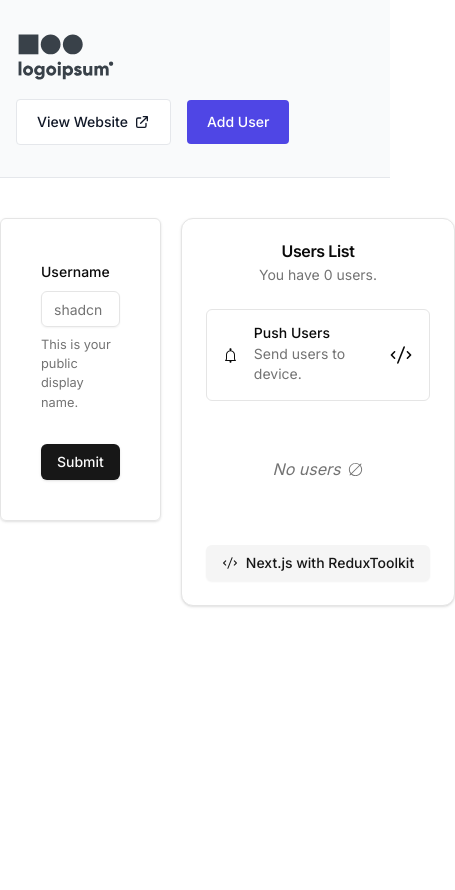
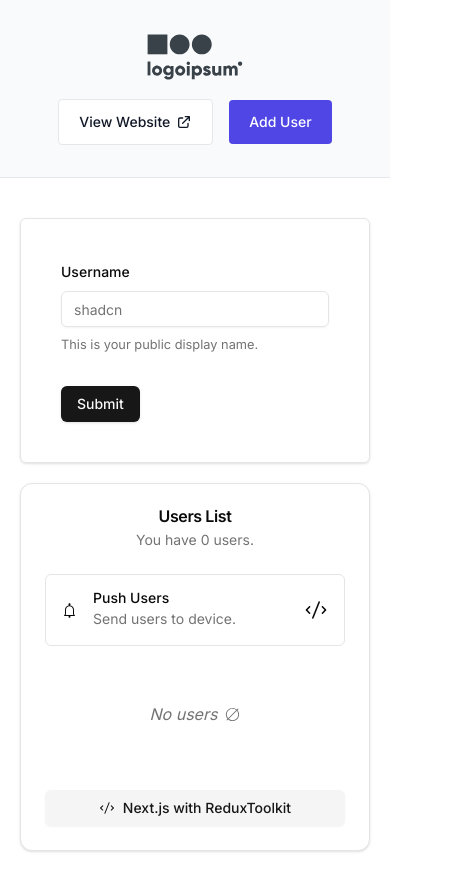
Before and after one commit to DalpatRathore/next-rtk-todo, a Next.js app: page /add-user in a window 390 px wide. Shown: the whole page, 455 px wide, since content can reach past the window. Before the commit the page ends 844 px from the top, so only its background shows below. Built offline with nearby package versions, Linux system fonts and the light colour scheme.

Commit message:
fix: responsive ui for mobile

```diff
--- a/src/app/add-user/page.tsx
+++ b/src/app/add-user/page.tsx
@@ -5,7 +5,7 @@ import React from "react";
 
 const AddUserPage = () => {
   return (
-    <main className="w-full flex items-start justify-between gap-5 max-w-7xl mx-auto my-10">
+    <main className="w-full flex flex-col md:flex-row items-start justify-between gap-5 max-w-7xl px-5 mx-auto my-10">
       <AddUser></AddUser>
       <UsersList></UsersList>
     </main>
--- a/src/components/Header.tsx
+++ b/src/components/Header.tsx
@@ -6,7 +6,7 @@ const Header = () => {
   return (
     <header className="border-b border-gray-200 bg-gray-50">
       <div className="mx-auto max-w-screen-xl px-4 py-8 sm:px-6 sm:py-12 lg:px-8">
-        <div className="flex flex-col items-start gap-4 md:flex-row md:items-center md:justify-between">
+        <div className="flex flex-col gap-4 md:flex-row items-center md:justify-between">
           <Link href={"/"}>
             <Image
               src="/logo.svg"
```
